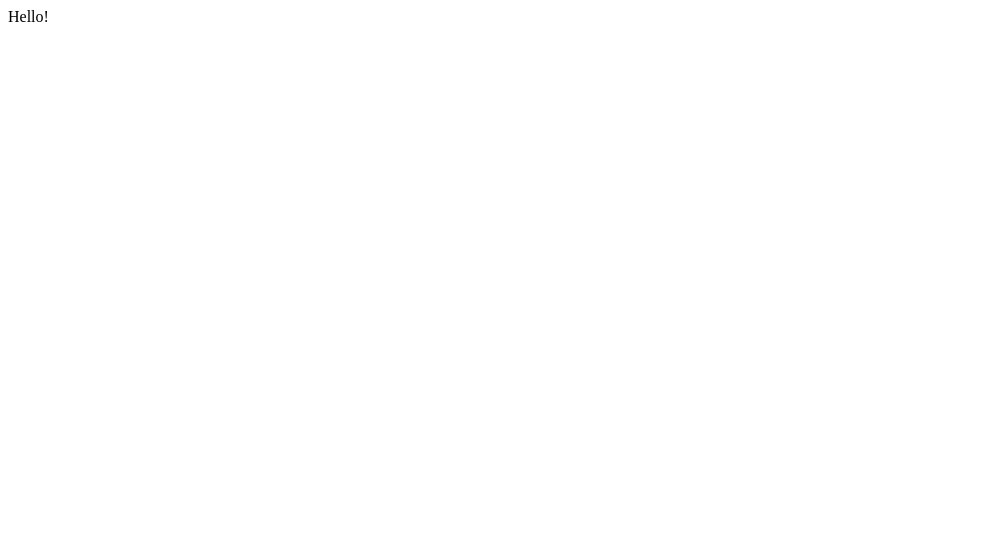
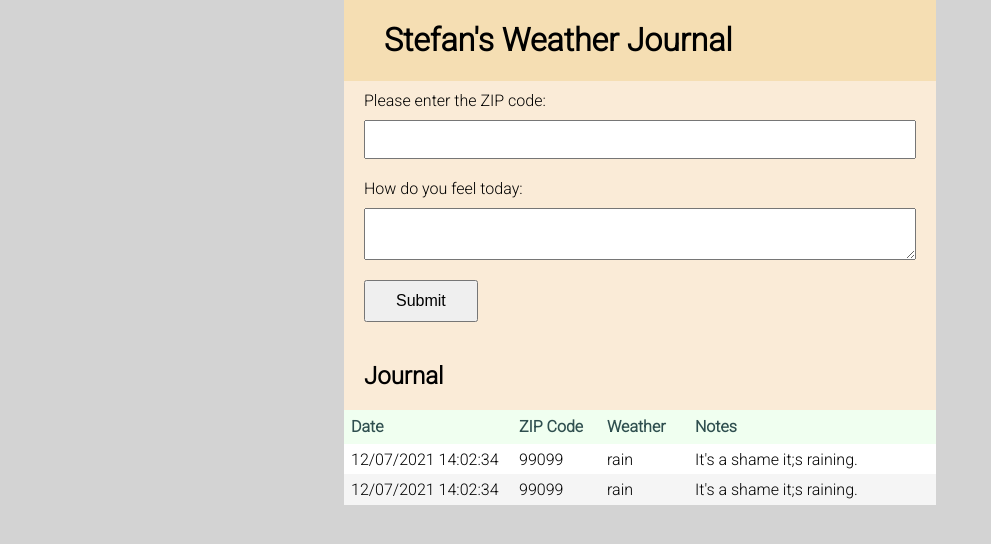
Before and after one commit to SophonAlpha/Udacity-FEND-Project-Weather-Journal-App, a website: page website/index.html in a window 1280 px wide. Shown: the whole page, without its empty margins (0-991 px from the left). Drawn offline with Linux system fonts and the light colour scheme.

Commit message:
feat: Open Weather API added

```diff
--- a/website/app.js
+++ b/website/app.js
@@ -0,0 +1,23 @@
+const openWeatherBaseUrl = 'https://api.openweathermap.org/data/2.5/weather';
+const countryCode = 'us';
+const apiKey = '710ce5115e1bf7f0431571fdcd110447_____';
+
+function formSubmit() {
+    console.log('Form submitted.');
+    const ret = getWeather(document.getElementById('zipcode').value);
+    console.log('Data returned:')
+    console.log(ret);
+}
+
+async function getWeather(zipCode) {
+    const url = openWeatherBaseUrl + '?zip=' + zipCode + ',' + countryCode + '&appid=' + apiKey;
+    const response = await fetch(url);
+    try {
+        const data = await response.json();
+        console.log(data);
+        return data;
+    } catch (error) {
+        console.log('An error occurred:')
+        console.log(error);
+    }
+}
--- a/website/index.html
+++ b/website/index.html
@@ -1,12 +1,87 @@
 <!DOCTYPE html>
 <html lang="en">
 <head>
+
   <meta charset="UTF-8">
   <title>Weather Journal App</title>
+
+  <meta name="viewport" content="width=device-width, initial-scale=1">
+  <meta name="description"
+        content="Weather journal app project for Udacity Front End Web Developer Nanodegree Program.">
+
+  <link rel="stylesheet" href="style.css">
+  <link rel="preconnect" href="https://fonts.gstatic.com">
+  <link href="https://fonts.googleapis.com/css2?family=Roboto:wght@100;300&display=swap"
+        rel="stylesheet">
+
+  <script src="app.js"></script>
+
 </head>
 <body>
 
-Hello!
+<div class="container--center">
+
+  <div class="container--column">
+
+    <div class="header">
+      <h1>Stefan's Weather Journal</h1>
+    </div>
+
+    <div class="input-form">
+      <form>
+        <div class="input-field">
+          <label class="input-field__label" for="zipcode">Please enter the ZIP code:</label>
+          <p class="error-msg error-msg--hidden">Error message goes here.</p>
+          <input class="input-field__text" type="text" id="zipcode" name="zipcode">
+        </div>
+        <div class="input-field">
+          <label class="input-field__label" for="userinput">How do you feel today:</label>
+          <textarea class="input-field__textarea" id="userinput" name="userinput"></textarea>
+        </div>
+        <div class="input-field__button-box">
+          <input type="button" onclick="formSubmit()" value="Submit" class="input-field__button">
+        </div>
+      </form>
+    </div>
+
+    <div class="journal">
+      <div class="container--column">
+        <div class="journal__header">
+          <h2>Journal</h2>
+        </div>
+        <div class="journal__table">
+          <table>
+            <thead>
+            <tr>
+              <th class="journal__header-date">Date</th>
+              <th class="journal__header-zipcode">ZIP Code</th>
+              <th class="journal__header-weather">Weather</th>
+              <th class="journal__header-notes">Notes</th>
+            </tr>
+            </thead>
+            <tbody id="journal-table-body">
+            <tr class="journal__odd-row">
+              <td>12/07/2021 14:02:34</td>
+              <td>99099</td>
+              <td>rain</td>
+              <td>It's a shame it;s raining.</td>
+            </tr>
+            <tr class="journal__even-row">
+              <td>12/07/2021 14:02:34</td>
+              <td>99099</td>
+              <td>rain</td>
+              <td>It's a shame it;s raining.</td>
+            </tr>
+            </tbody>
+          </table>
+        </div>
+      </div>
+    </div>
+
+
+  </div>
+
+</div>
 
 </body>
 </html>
--- a/website/style.css
+++ b/website/style.css
@@ -0,0 +1,146 @@
+html,
+body {
+  height: 100%;
+  margin: 0;
+  background-color: lightgray;
+  font-family: 'Roboto', sans-serif;
+}
+
+.container--center {
+  display: flex;
+  justify-content: center;
+  height: 100%;
+}
+
+.container--column {
+  display: flex;
+  flex-direction: column;
+  height: 100%;
+}
+
+.header {
+  flex-grow: 0;
+  flex-basis: auto;
+  padding: 0 40px;
+  background-color: wheat;
+}
+
+.input-form {
+  flex-grow: 0;
+  flex-basis: auto;
+  background-color: antiquewhite;
+}
+
+.input-field {
+  display: flex;
+  flex-direction: column;
+  padding: 10px 20px 10px 20px;
+}
+
+.input-field__label {
+  padding-bottom: 10px;
+}
+
+.input-field__text {
+  padding: 10px;
+}
+
+.input-field__textarea {
+  padding: 10px;
+}
+
+.input-field__button-box {
+  padding: 10px 20px 10px 20px;
+}
+
+.input-field__button {
+  padding: 10px 30px 10px 30px;
+  font-size: 1em;
+}
+
+.error-msg {
+  color: red;
+}
+
+.error-msg--hidden {
+  display: none;
+}
+
+.journal {
+  flex-grow: 0;
+  flex-basis: auto;
+  overflow: auto;
+  background-color: antiquewhite;
+  padding: 10px 0 0 0;
+}
+
+.journal__header {
+  flex-grow: 0;
+  flex-basis: auto;
+  padding-left: 20px;
+}
+
+.journal__table {
+  flex-grow: 0;
+  flex-basis: auto;
+  overflow: auto;
+}
+
+.journal__table table {
+  border-collapse: collapse;
+}
+
+.journal__table thead th {
+  position: sticky;
+  top: 0;
+  height: 2em;
+  background-color: honeydew;
+  color: darkslategrey;
+  padding-left: 7px;
+}
+
+.journal__header-date {
+  min-width: 10em;
+  text-align: left;
+}
+
+.journal__header-zipcode {
+  min-width: 5em;
+  text-align: left;
+}
+
+.journal__header-weather {
+  min-width: 5em;
+  text-align: left;
+}
+
+.journal__header-notes {
+  min-width: 15em;
+  text-align: left;
+}
+
+.journal__odd-row {
+  background-color: white;
+}
+
+.journal__even-row {
+  background-color: whitesmoke;
+}
+
+.journal__table td {
+  text-align: left;
+  padding-left: 7px;
+  height: 1.8em;
+}
+
+.debug-border--red {
+  border: red 1px solid;
+}
+
+.debug-border--blue {
+  border: blue 1px solid;
+}
+
+.debug-border--green {
+  border: green 1px solid;
+}
```
Also changed, not shown: server.js (+12 -1 lines).
